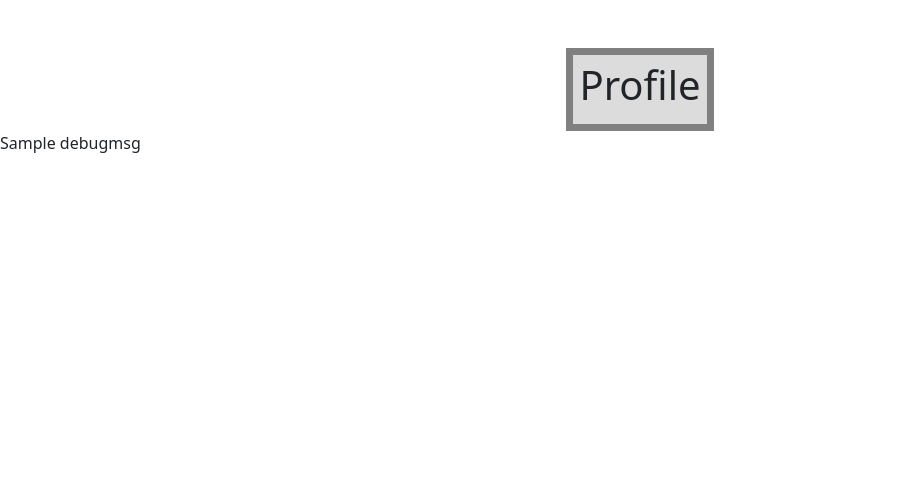
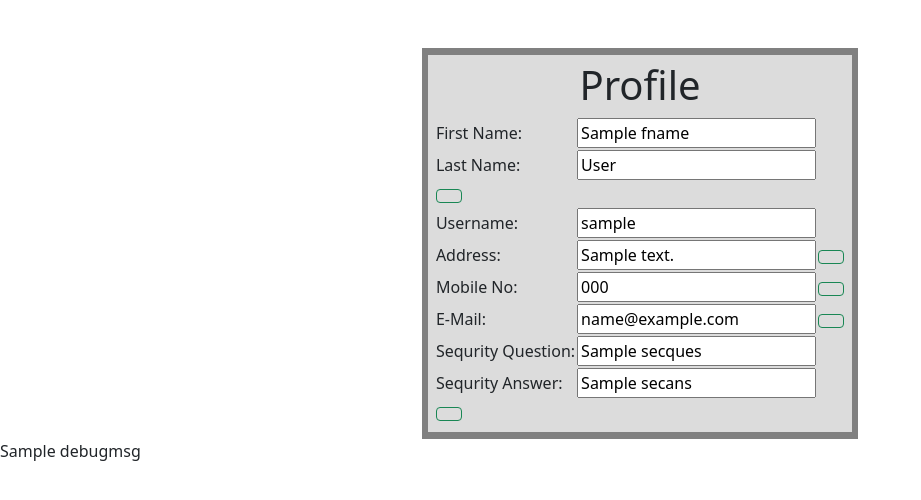
Before and after one commit to MYK-123/Online-Auction-Web-Application, a Flask app: template src/templates/profile.html in a window 1280 px wide. Shown: the part 112-612 px from the top of the page, without its empty margins (0-921 px from the left). Run offline with Flask 2, Linux system fonts and the light colour scheme; data comes from the database, SQL or seed files in the repository; the template is opened without the code that fills it: most values are stand-ins (such as "Sample title", 1, 10 or a date in 2020); some libraries are stand-ins or nearby versions.

Commit message:
Update profile.html

```diff
--- a/src/templates/profile.html
+++ b/src/templates/profile.html
@@ -18,7 +18,66 @@
 <div id="front">
 <h1> Profile </h1>
 
+<table>
 
+<form>
+<tr>
+<td>First Name:</td>
+<td><input type='{{t}}' name='fname' value='{{ profile.fname }}' ></td>
+</tr>
+<tr>
+<td>Last Name:</td>
+<td><input type='{{t}}' name='lname' value='{{ profile.lname }}' ></td>
+</tr>
+<tr>
+<td><button type='submit' class='btn btn-outline-success' value=' Change ' ></td>
+</tr>
+</form>
+
+<tr>
+<td>Username:</td>
+<td><input type='label' value='{{ profile.username }}' ></td>
+</tr>
+
+<form>
+<tr>
+<td>Address:</td>
+<td><input type='{{t}}' name='address' value='{{ profile.address }}' ></td>
+<td><button type='submit' class='btn btn-outline-success' value=' Change ' ></td>
+</tr>
+</form>
+
+<form>
+<tr>
+<td>Mobile No:</td>
+<td><input type='{{t}}' name='mobile' value='{{ profile.mobile }}' ></td>
+<td><button type='submit' class='btn btn-outline-success' value=' Change ' ></td>
+</tr>
+</form>
+
+<form>
+<tr>
+<td>E-Mail:</td>
+<td><input type='{{t}}' name='email' value='{{ profile.email }}' ></td>
+<td><button type='submit' class='btn btn-outline-success' value=' Change ' ></td>
+</tr>
+</form>
+
+<form>
+<tr>
+<td>Sequrity Question:</td>
+<td><input type='{{t}}' name='secq' value='{{ profile.secques }}' ></td>
+</tr>
+<tr>
+<td>Sequrity Answer:</td>
+<td><input type='{{t}}' name='seca' value='{{ profile.secans }}' ></td>
+</tr>
+<tr>
+<td><button type='submit' class='btn btn-outline-success' value=' Change ' ></td>
+</tr>
+</form>
+
+</table>
 
 </div>
 </div>
```
